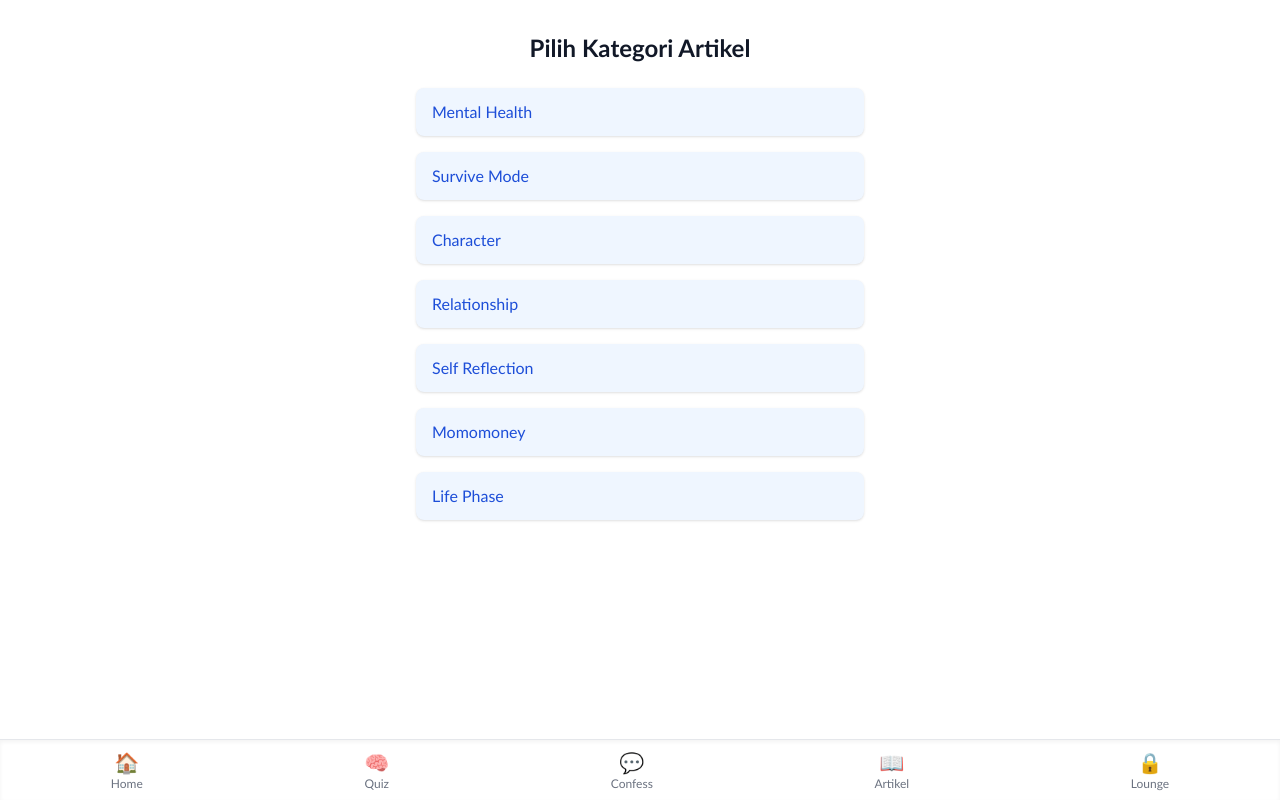
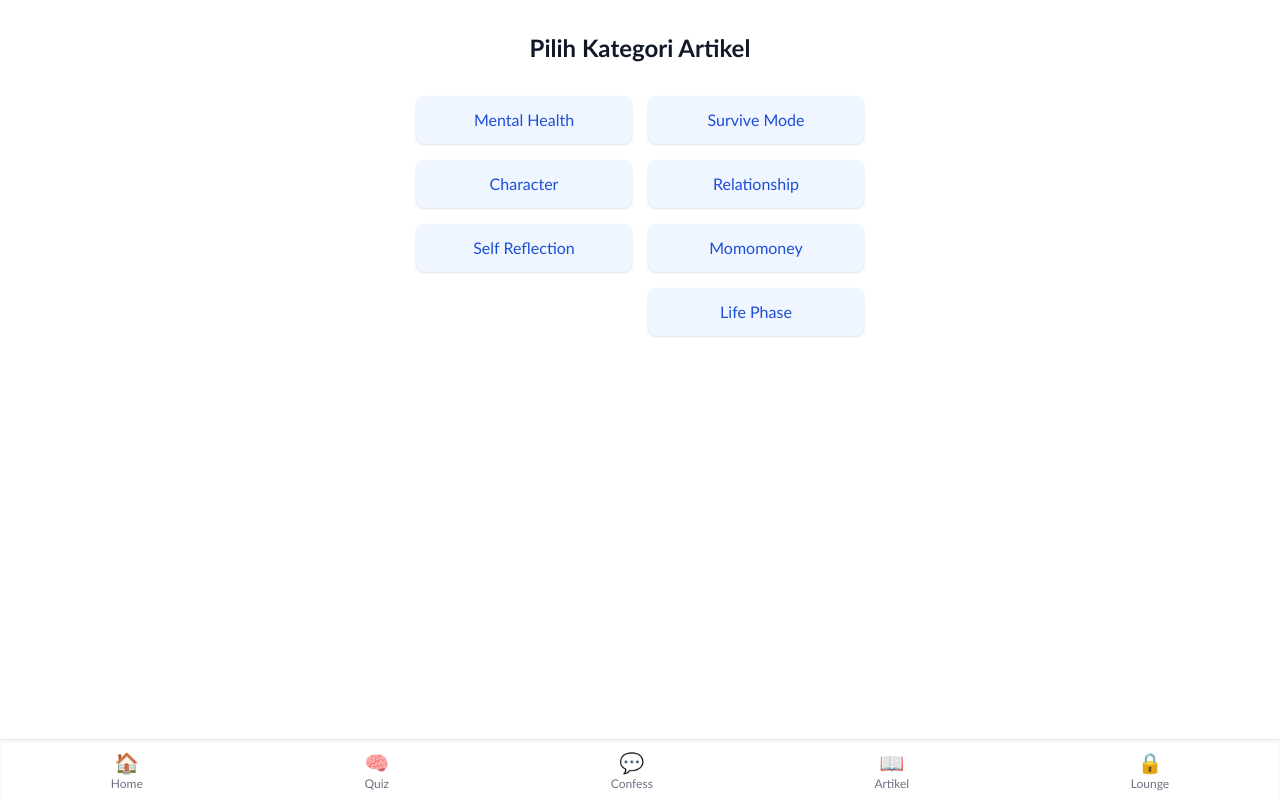
Before and after one commit to deeeeeel/selfify-clean, a Next.js app: page /artikel/kategori in a window 1280 px wide. Built offline with nearby package versions, Linux system fonts and the light colour scheme.

Commit message:
Add kategori index grid layout

```diff
--- a/app/artikel/kategori/page.tsx
+++ b/app/artikel/kategori/page.tsx
@@ -7,28 +7,66 @@ export const metadata = {
 
 const categories = [
   { name: 'Mental Health', slug: 'mental-health' },
-  { name: 'Survive Mode',   slug: 'survive-mode'   },
-  { name: 'Character',      slug: 'character'      },
-  { name: 'Relationship',   slug: 'relationship'   },
-  { name: 'Self Reflection',slug: 'self-reflection'},
-  { name: 'Momomoney',      slug: 'momomoney'      },
-  { name: 'Life Phase',     slug: 'life-phase'     },
+  { name: 'Survive Mode', slug: 'survive-mode' },
+  { name: 'Character', slug: 'character' },
+  { name: 'Relationship', slug: 'relationship' },
+  { name: 'Self Reflection', slug: 'self-reflection' },
+  { name: 'Momomoney', slug: 'momomoney' },
+  { name: 'Life Phase', slug: 'life-phase' },
 ];
 
 export default function KategoriIndex() {
   return (
     <div className="min-h-screen px-4 py-8 bg-white font-sans">
-      <h1 className="text-2xl font-bold text-center mb-6">Pilih Kategori Artikel</h1>
-      <div className="max-w-md mx-auto grid gap-4">
-        {categories.map(cat => (
-          <Link
-            key={cat.slug}
-            href={`/artikel/kategori/${cat.slug}`}
-            className="block bg-blue-50 text-blue-700 font-medium px-4 py-3 rounded-lg shadow hover:bg-blue-100 transition"
-          >
-            {cat.name}
-          </Link>
-        ))}
+      <h1 className="text-2xl font-bold text-center mb-8">Pilih Kategori Artikel</h1>
+      <div className="max-w-md mx-auto grid grid-cols-2 gap-4">
+        {/* Row 1 */}
+        <Link
+          href="/artikel/kategori/mental-health"
+          className="block bg-blue-50 text-blue-700 font-medium px-4 py-3 rounded-lg shadow hover:bg-blue-100 transition text-center"
+        >
+          Mental Health
+        </Link>
+        <Link
+          href="/artikel/kategori/survive-mode"
+          className="block bg-blue-50 text-blue-700 font-medium px-4 py-3 rounded-lg shadow hover:bg-blue-100 transition text-center"
+        >
+          Survive Mode
+        </Link>
+        {/* Row 2 */}
+        <Link
+          href="/artikel/kategori/character"
+          className="block bg-blue-50 text-blue-700 font-medium px-4 py-3 rounded-lg shadow hover:bg-blue-100 transition text-center"
+        >
+          Character
+        </Link>
+        <Link
+          href="/artikel/kategori/relationship"
+          className="block bg-blue-50 text-blue-700 font-medium px-4 py-3 rounded-lg shadow hover:bg-blue-100 transition text-center"
+        >
+          Relationship
+        </Link>
+        {/* Row 3 */}
+        <Link
+          href="/artikel/kategori/self-reflection"
+          className="block bg-blue-50 text-blue-700 font-medium px-4 py-3 rounded-lg shadow hover:bg-blue-100 transition text-center"
+        >
+          Self Reflection
+        </Link>
+        <Link
+          href="/artikel/kategori/momomoney"
+          className="block bg-blue-50 text-blue-700 font-medium px-4 py-3 rounded-lg shadow hover:bg-blue-100 transition text-center"
+        >
+          Momomoney
+        </Link>
+        {/* Row 4: empty cell + Life Phase */}
+        <div />
+        <Link
+          href="/artikel/kategori/life-phase"
+          className="block bg-blue-50 text-blue-700 font-medium px-4 py-3 rounded-lg shadow hover:bg-blue-100 transition text-center"
+        >
+          Life Phase
+        </Link>
       </div>
     </div>
   );
```
